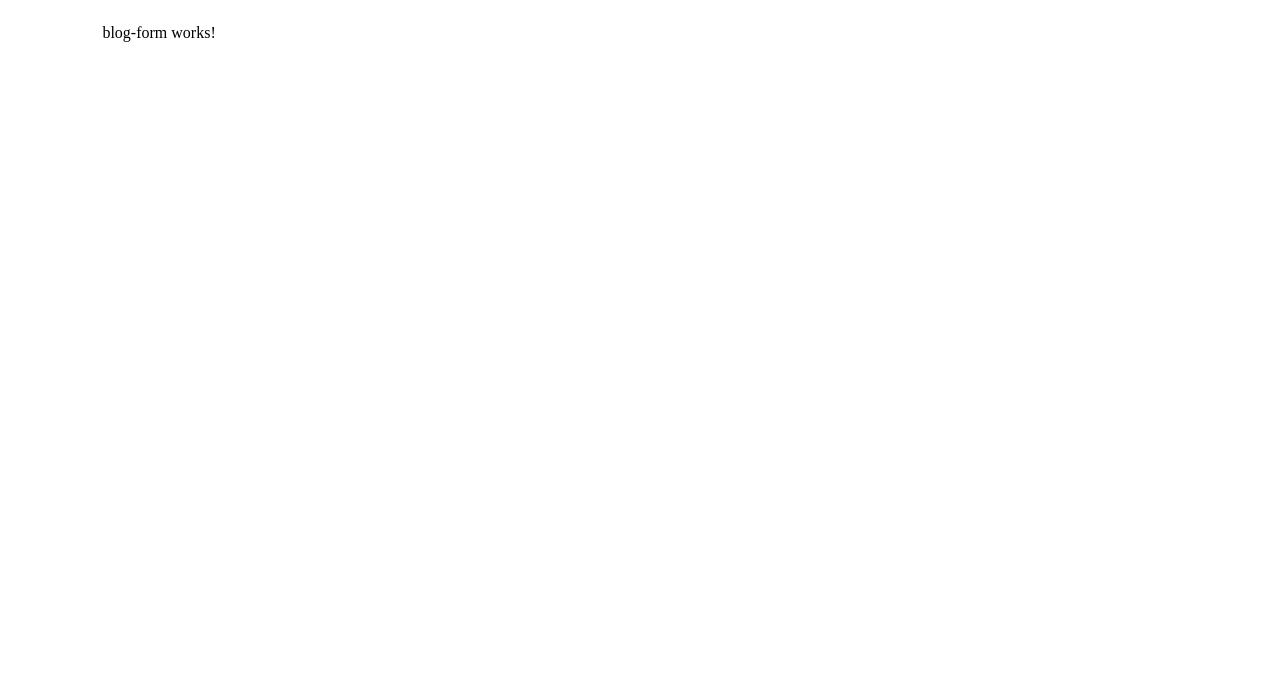
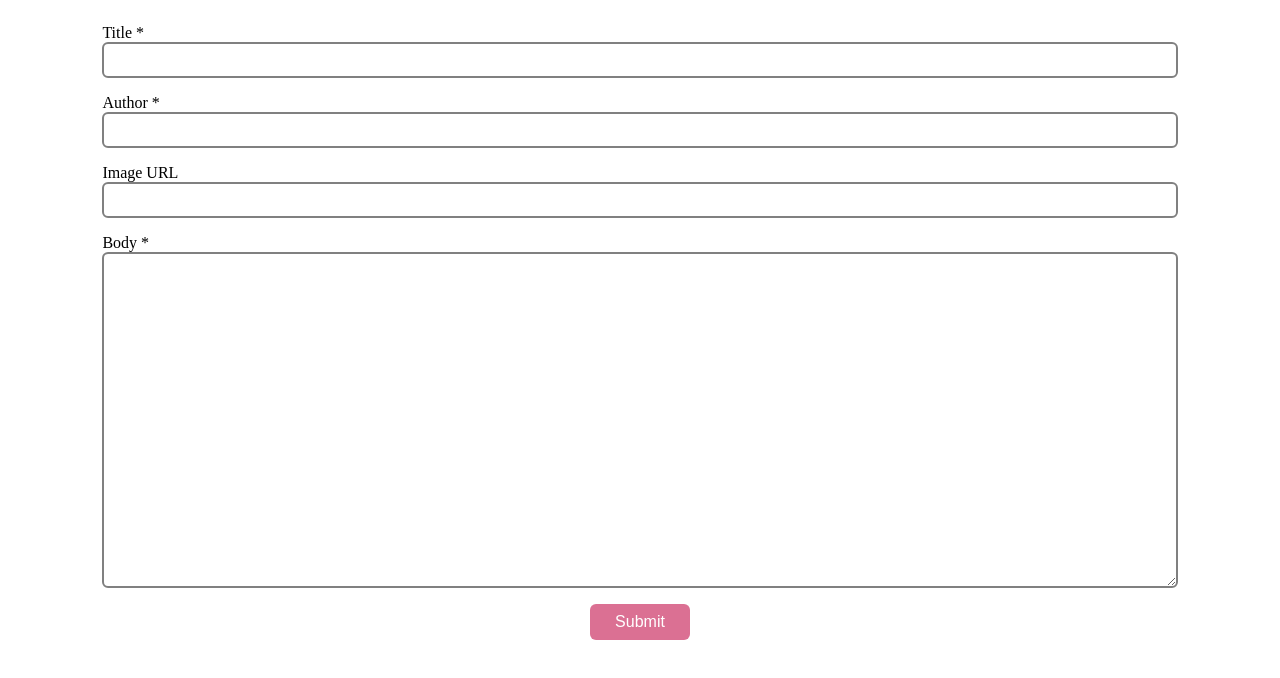
Before and after one commit to patrickstracey/herbies, an Angular app: page /post/create in a window 1280 px wide. Shown: the top 678 px of the page. Built offline with nearby package versions, Linux system fonts and the light colour scheme.

Commit message:
init creation/edit form

```diff
--- a/src/modules/blog/blog-form/blog-form.component.html
+++ b/src/modules/blog/blog-form/blog-form.component.html
@@ -1 +1,64 @@
-<p>blog-form works!</p>
+<form [formGroup]="blogPostForm" (ngSubmit)="submitForm()" class="column">
+  <label for="title">Title *</label>
+  <input
+    type="text"
+    formControlName="title"
+    id="title"
+    [ngClass]="{
+      'active-error':
+        blogPostForm.controls.title.touched &&
+        blogPostForm.controls.title.errors
+    }"
+  />
+  <span
+    class="error"
+    *ngIf="
+      blogPostForm.controls.title.touched && blogPostForm.controls.title.errors
+    "
+    >This field is required</span
+  >
+
+  <label for="author">Author *</label>
+  <input
+    type="text"
+    formControlName="author"
+    id="author"
+    [ngClass]="{
+      'active-error':
+        blogPostForm.controls.author.touched &&
+        blogPostForm.controls.author.errors
+    }"
+  />
+  <span
+    class="error"
+    *ngIf="
+      blogPostForm.controls.author.touched &&
+      blogPostForm.controls.author.errors
+    "
+    >This field is required</span
+  >
+
+  <label for="imageUrl">Image URL</label>
+  <input type="text" formControlName="imageUrl" id="imageUrl" />
+
+  <label for="body">Body *</label>
+  <textarea
+    type="text"
+    formControlName="body"
+    id="body"
+    rows="18"
+    [ngClass]="{
+      'active-error':
+        blogPostForm.controls.body.touched && blogPostForm.controls.body.errors
+    }"
+  ></textarea>
+  <span
+    class="error"
+    *ngIf="
+      blogPostForm.controls.body.touched && blogPostForm.controls.body.errors
+    "
+    >This field is required</span
+  >
+
+  <button type="submit" id="submit-btn">Submit</button>
+</form>
--- a/src/modules/blog/blog-form/blog-form.component.scss
+++ b/src/modules/blog/blog-form/blog-form.component.scss
@@ -0,0 +1,36 @@
+input,
+textarea {
+  border: 2px solid grey;
+  border-radius: 6px;
+  min-height: 24px;
+  font-size: 16px;
+  padding: 4px;
+}
+
+label {
+  margin-top: 16px;
+}
+
+.error {
+  color: palevioletred;
+  font-size: 14px;
+  padding-top: 4px;
+  padding-left: 4px;
+}
+
+.active-error {
+  border-color: palevioletred;
+}
+
+#submit-btn {
+  width: 100px;
+  height: 36px;
+  border-radius: 6px;
+  font-size: 16px;
+  align-self: center;
+  border: 0px;
+  background-color: palevioletred;
+  color: white;
+  cursor: pointer;
+  margin-top: 16px;
+}
--- a/src/modules/blog/blog-form/blog-form.component.ts
+++ b/src/modules/blog/blog-form/blog-form.component.ts
@@ -1,15 +1,74 @@
 import { Component, OnInit } from '@angular/core';
+import { FormBuilder, FormGroup, Validators } from '@angular/forms';
+import { ActivatedRoute } from '@angular/router';
+import { BlogPostInterface } from '../blog-post.interface';
+import { BLOG_POSTS } from '../blog.mock-data';
 
 @Component({
   selector: 'app-blog-form',
   templateUrl: './blog-form.component.html',
-  styleUrls: ['./blog-form.component.scss']
+  styleUrls: ['./blog-form.component.scss'],
 })
 export class BlogFormComponent implements OnInit {
+  blogPostForm!: FormGroup;
+  blogPost: BlogPostInterface | undefined;
 
-  constructor() { }
+  constructor(private fb: FormBuilder, private route: ActivatedRoute) {}
 
   ngOnInit(): void {
+    this.buildForm();
   }
 
+  buildForm() {
+    this.blogPostForm = this.fb.group({
+      title: [null, Validators.required],
+      author: [null, Validators.required],
+      imageUrl: [null],
+      body: [null, Validators.required],
+    });
+
+    if (this.route.snapshot.params['uuid']) {
+      this.setupBlogPostEdit(this.route.snapshot.params['uuid']);
+    }
+  }
+
+  setupBlogPostEdit(uuid: string) {
+    const result = BLOG_POSTS.find((post) => post.uuid == uuid);
+    if (result) {
+      this.blogPost = result;
+      this.patchForm(result);
+      return;
+    }
+  }
+
+  patchForm(post: BlogPostInterface) {
+    const form = this.blogPostForm.controls;
+    form.title.setValue(post.title);
+    form.author.setValue(post.author);
+    form.body.setValue(post.body);
+    form.imageUrl.setValue(post.heroImage ? post.heroImage : null);
+  }
+
+  submitForm(): BlogPostInterface | undefined {
+    this.blogPostForm.markAllAsTouched();
+
+    if (this.blogPostForm.valid) {
+      const result = {
+        title: this.blogPostForm?.value.title,
+        author: this.blogPostForm?.value.author,
+        heroImg: this.blogPostForm?.value.imageUrl
+          ? this.blogPostForm?.value.imageUrl
+          : null,
+        body: this.blogPostForm?.value.post,
+        published: new Date(),
+        uuid: this.blogPost
+          ? this.blogPost.uuid
+          : (Math.random() + 1).toString(36).substring(2),
+      };
+      console.log(result);
+      return result;
+    }
+
+    return;
+  }
 }
--- a/src/modules/blog/blog.module.ts
+++ b/src/modules/blog/blog.module.ts
@@ -4,9 +4,10 @@ import { BlogIndexComponent } from './blog-index/blog-index.component';
 import { BlogPostComponent } from './blog-post/blog-post.component';
 import { BlogFormComponent } from './blog-form/blog-form.component';
 import { RouterModule } from '@angular/router';
+import { ReactiveFormsModule } from '@angular/forms';
 
 @NgModule({
   declarations: [BlogIndexComponent, BlogPostComponent, BlogFormComponent],
-  imports: [CommonModule, RouterModule],
+  imports: [CommonModule, RouterModule, ReactiveFormsModule],
 })
 export class BlogModule {}
--- a/src/styles.scss
+++ b/src/styles.scss
@@ -7,3 +7,8 @@ body {
   display: flex;
   flex-direction: row;
 }
+
+.column {
+  display: flex;
+  flex-direction: column;
+}
```
